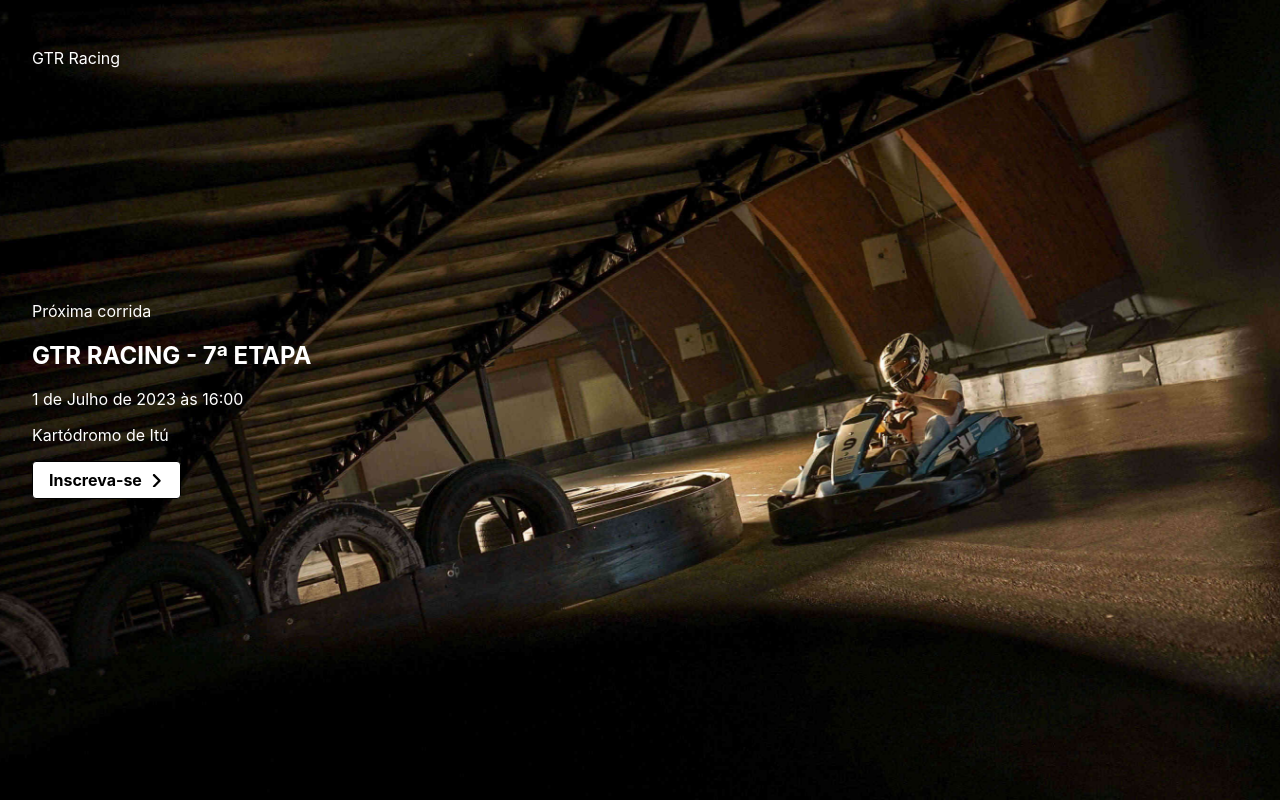
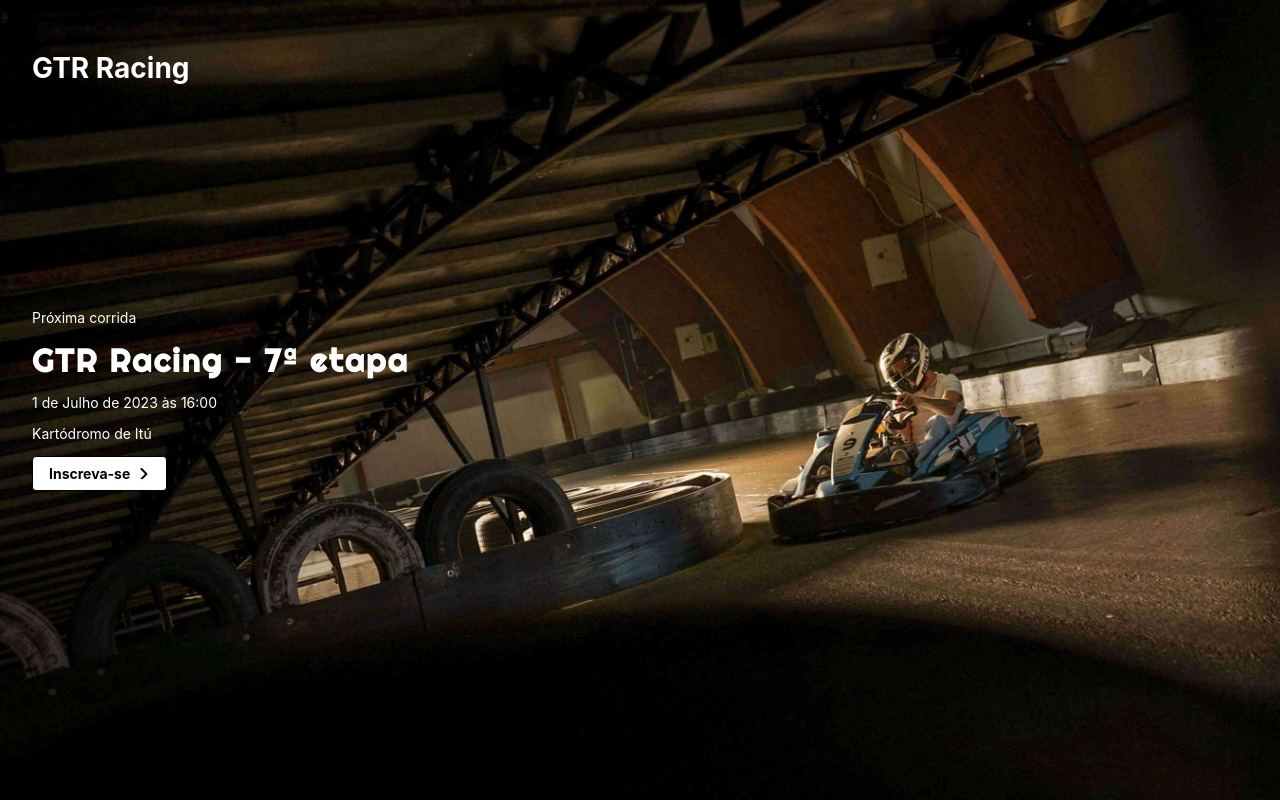
Before and after one commit to GTRKart/gtrkart.github.io, a React (Create React App) app: page / in a window 1280 px wide. Built offline with nearby package versions, Linux system fonts and the light colour scheme.

Commit message:
fonte dos títulos

```diff
--- a/public/index.html
+++ b/public/index.html
@@ -10,34 +10,15 @@
       content="GTR Racing é uma equipe de Kart de Sorocaba. Acompanhe aqui as próximas corridas, inscreva-se e venha correr conosco!"
     />
     <link rel="apple-touch-icon" href="%PUBLIC_URL%/logo192.png" />
-    <!--
-      manifest.json provides metadata used when your web app is installed on a
-      user's mobile device or desktop. See https://developers.google.com/web/fundamentals/web-app-manifest/
-    -->
     <link rel="manifest" href="%PUBLIC_URL%/manifest.json" />
-    <!--
-      Notice the use of %PUBLIC_URL% in the tags above.
-      It will be replaced with the URL of the `public` folder during the build.
-      Only files inside the `public` folder can be referenced from the HTML.
+    <title>GTR Racing</title>
 
-      Unlike "/favicon.ico" or "favicon.ico", "%PUBLIC_URL%/favicon.ico" will
-      work correctly both with client-side routing and a non-root public URL.
-      Learn how to configure a non-root public URL by running `npm run build`.
-    -->
-    <title>GTR Racing</title>
+    <link rel="preconnect" href="https://fonts.googleapis.com">
+    <link rel="preconnect" href="https://fonts.gstatic.com" crossorigin>
+    <link href="https://fonts.googleapis.com/css2?family=Righteous&display=swap" rel="stylesheet">
   </head>
   <body>
     <noscript>Habilite o JavaScript para usar este app.</noscript>
     <div id="root"></div>
-    <!--
-      This HTML file is a template.
-      If you open it directly in the browser, you will see an empty page.
-
-      You can add webfonts, meta tags, or analytics to this file.
-      The build step will place the bundled scripts into the <body> tag.
-
-      To begin the development, run `npm start` or `yarn start`.
-      To create a production bundle, use `npm run build` or `yarn build`.
-    -->
   </body>
 </html>
--- a/src/App/App.styles.ts
+++ b/src/App/App.styles.ts
@@ -1,6 +1,8 @@
 import { css, styled } from "styled-components";
 import POSTER from '../media/kart-dark-poster.jpg';
 import POSTER_MOBILE from '../media/kart-dark-poster-mobile.jpg';
+
+const TITLE_FONT = "'Righteous', cursive";
 
 type AppFormProps = {
   $isFormOpen: boolean;
@@ -55,8 +57,15 @@ export const AppIntro = styled.section`
   padding: 32px;
 
   @media (min-width: 768px) {
-    maw-width: 50%;
+    max-width: 50%;
   }
+`;
+
+export const AppIntroTitle = styled.h2`
+  margin: 0;
+  font-family: ${TITLE_FONT};
+  font-size: 32px;
+  letter-spacing: 2px;
 `;
 
 export const AppForm = styled.form<AppFormProps>`
@@ -65,8 +74,7 @@ export const AppForm = styled.form<AppFormProps>`
   padding: 32px;
   transform: translateX(100%);
   transition: all 0.5s ease-in-out;
-
-  color: #5e2c05;
+  color: #40180A;
 
   position: fixed;
   top: 0;
@@ -84,13 +92,27 @@ export const AppForm = styled.form<AppFormProps>`
   }
 `;
 
-const TICKET_COLOR = '#fff5c8';
+export const AppFormTitle = styled.h3`
+  margin-top: 0;
+  margin-bottom: 16px;
+  font-family: ${TITLE_FONT};
+  font-size: 24px;
+  letter-spacing: 2px;
+`;
+
+export const AppEventInfo = styled.section`
+  min-width: 12em;
+`;
+
+const TICKET_BG_COLOR = '#fff5c8';
+const TICKET_COLOR = 'inherit';
 const getRandomPosX = () => Math.floor(Math.random() * 100);
 
 const ticketStyles = css`
-  background-color: ${TICKET_COLOR};
+  background-color: ${TICKET_BG_COLOR};
   padding: 16px;
   position: relative;
+  color: ${TICKET_COLOR};
 
   &:before, &:after {
     content:'';
@@ -99,8 +121,8 @@ const ticketStyles = css`
     position:absolute;
     bottom:100%;
     left:0;
-    background-image: linear-gradient(135deg, transparent 66%, ${TICKET_COLOR} 67%),
-                      linear-gradient(45deg, ${TICKET_COLOR} 33%, gray 34%, transparent 44%);
+    background-image: linear-gradient(135deg, transparent 66%, ${TICKET_BG_COLOR} 67%),
+                      linear-gradient(45deg, ${TICKET_BG_COLOR} 33%, gray 34%, transparent 44%);
     background-position: ${getRandomPosX()}% 0;
     background-size: 10px 100%;
     background-repeat:repeat-x;
@@ -109,13 +131,14 @@ const ticketStyles = css`
   &:after {
     top:100%;
     bottom:auto;
-    background-image: linear-gradient(135deg, ${TICKET_COLOR} 33%, gray 34%, transparent 44%),
-                      linear-gradient(45deg, transparent 66%, ${TICKET_COLOR} 67%);
+    background-image: linear-gradient(135deg, ${TICKET_BG_COLOR} 33%, gray 34%, transparent 44%),
+                      linear-gradient(45deg, transparent 66%, ${TICKET_BG_COLOR} 67%);
   }
 `;
 
 export const AppPaymentInfo = styled.section`
   ${ticketStyles}
+  font-size: 12px;
 `;
 
 export const SubscriptionSection = styled.section`
--- a/src/App/App.tsx
+++ b/src/App/App.tsx
@@ -1,8 +1,8 @@
 import { useState } from 'react';
+import FormField from '../components/FormField/FormField';
 import Icon from '../components/Icon';
 import { Button, FlexItem, Row } from '../components/style-components';
-import { AppBackground, AppForm, AppHeader, AppIntro, AppPaymentInfo, SubscriptionSection } from './App.styles';
-import FormField from '../components/FormField/FormField';
+import { AppBackground, AppEventInfo, AppForm, AppFormTitle, AppHeader, AppIntro, AppPaymentInfo, AppIntroTitle, SubscriptionSection } from './App.styles';
 
 type User = {
   name: string;
@@ -32,15 +32,17 @@ function App() {
     <div>
       <AppBackground $isFormOpen={isFormOpen}>
         <AppHeader>
-          <p>
+          <h1>
             GTR Racing
-          </p>
+          </h1>
         </AppHeader>
 
         <AppIntro>
           <p>Próxima corrida</p>
-          <h1>GTR RACING - 7ª ETAPA</h1>
-          <time dateTime="2023-07-01T16:00:00.000Z">1 de Julho de 2023 às 16:00</time>
+          <AppIntroTitle>GTR Racing - 7ª etapa</AppIntroTitle>
+          <p>
+            <time dateTime="2023-07-01T16:00:00.000Z">1 de Julho de 2023 às 16:00</time>
+          </p>
           <p>Kartódromo de Itú</p>
           <p>
             <Button onClick={openForm}>Inscreva-se <Icon name="arrow-right" /></Button>
@@ -60,19 +62,17 @@ function App() {
 
         <hr />
 
-        <p>
-          <strong>GTR Racing - 7ª etapa</strong>
-        </p>
+        <AppFormTitle>GTR Racing - 7ª etapa</AppFormTitle>
 
         <Row $gap="32px" $alignItems="flex-start">
-          <section>
+          <AppEventInfo>
             <p>
               <Icon name="date" />
               <time dateTime="2023-07-01T16:00:00.000Z"> 1 de Julho de 2023</time>
             </p>
             <p><Icon name="time" /> 16:00</p>
             <p><Icon name="location" /> Kartódromo de Itú</p>
-          </section>
+          </AppEventInfo>
 
           <AppPaymentInfo>
             <p><strong>Pagamento:</strong></p>
--- a/src/components/Icon.tsx
+++ b/src/components/Icon.tsx
@@ -50,7 +50,7 @@ type IconProps = {
   fill?: string;
 };
 
-const SVGIconContainer = styled.div<Pick<IconProps, 'size'>>`
+const SVGIconContainer = styled.span<Pick<IconProps, 'size'>>`
   display: inline-block;
   vertical-align: baseline;
   width: ${({ size }) => size};
--- a/src/components/style-components.ts
+++ b/src/components/style-components.ts
@@ -1,6 +1,6 @@
 import { css, styled } from "styled-components";
 
-export const Row = styled.div<{ $gap?: string; $alignItems?: string }>`
+export const Row = styled.span<{ $gap?: string; $alignItems?: string }>`
   display: flex;
   flex-direction: row;
   justify-content: space-between;
@@ -8,7 +8,7 @@ export const Row = styled.div<{ $gap?: string; $alignItems?: string }>`
   gap: ${({ $gap: gap }) => gap || '16px'};
 `;
 
-export const Column = styled.div<{ gap?: string; alignItems?: string }>`
+export const Column = styled.span<{ gap?: string; alignItems?: string }>`
   display: flex;
   flex-direction: column;
   justify-content: space-between;
@@ -16,7 +16,7 @@ export const Column = styled.div<{ gap?: string; alignItems?: string }>`
   gap: ${({ gap }) => gap || '16px'};
 `;
 
-export const FlexItem = styled.div<{ flex?: string }>`
+export const FlexItem = styled.span<{ flex?: string }>`
   flex: ${({ flex }) => flex || '1'};
 `;
 
--- a/src/index.css
+++ b/src/index.css
@@ -3,6 +3,7 @@ body {
   font-family: -apple-system, BlinkMacSystemFont, 'Segoe UI', 'Roboto', 'Oxygen',
     'Ubuntu', 'Cantarell', 'Fira Sans', 'Droid Sans', 'Helvetica Neue',
     sans-serif;
+  font-size: 14px;
   -webkit-font-smoothing: antialiased;
   -moz-osx-font-smoothing: grayscale;
 }
@@ -30,7 +31,7 @@ code {
 
 hr {
   width: 100%;
-  margin: 16px 0;
+  margin: 8px 0;
   border: 0 none;
   border-top: 1px solid #eee;
 }
```
Also changed, not shown: 1 other file (tests, documents, lock files or other folders).
